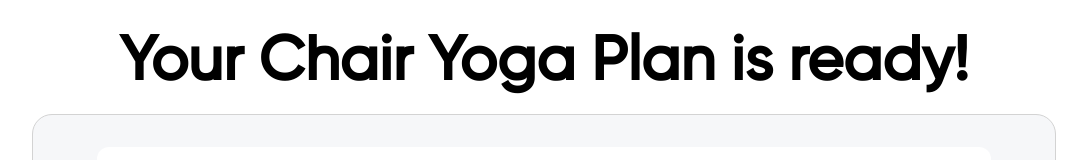
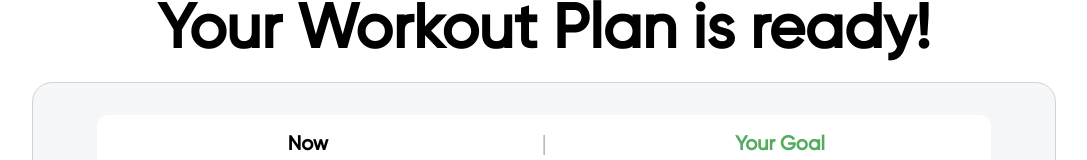
Before and after one commit to AVEG-DHH/FormQuestionAVE, a React (Vite) app: page /goal in a window 1280 px wide. Shown: the top 160 px of the page, without its empty margins (96-1183 px from the left). Built offline with nearby package versions, Linux system fonts and the light colour scheme.

Commit message:
update height for shopify

```diff
--- a/src/pages/goal/index.jsx
+++ b/src/pages/goal/index.jsx
@@ -1,10 +1,37 @@
-import { useState, useEffect } from 'react';
+import { useState, useEffect, useRef } from 'react';
 import { FaChevronRight } from 'react-icons/fa';
+import { Divider } from '@mui/material';
 import './style.scss';
-import { Divider } from '@mui/material';
 
 const Goal = () => {
     const [visibleCount, setVisibleCount] = useState(0);
+    const bodyRef = useRef(null); // Ref cho body
+    const bodyHeightRef = useRef(0); // Ref lưu chiều cao trước đó
+
+    useEffect(() => {
+        const updateBodyHeight = () => {
+            if (bodyRef.current) {
+                const newHeight = bodyRef.current.offsetHeight;
+
+                // Chỉ cập nhật ref nếu chiều cao thực sự thay đổi
+                if (newHeight !== bodyHeightRef.current) {
+                    bodyHeightRef.current = newHeight; // Lưu chiều cao mới vào ref
+                }
+                console.log('Body height updated:', newHeight);
+                window.parent.postMessage({ bodyHeight: newHeight }, '*');
+            }
+        };
+
+        // Gọi hàm để cập nhật chiều cao ban đầu
+        updateBodyHeight();
+
+        // Lắng nghe sự kiện resize
+        window.addEventListener('resize', updateBodyHeight);
+
+        return () => {
+            window.removeEventListener('resize', updateBodyHeight);
+        };
+    }, []);
 
     useEffect(() => {
         const interval = setInterval(() => {
@@ -14,10 +41,11 @@ const Goal = () => {
         return () => clearInterval(interval);
     }, []);
 
+    console.log('Body height:', bodyHeightRef.current);
     return (
         <>
-            <div className="block-goal">
-                <h1>Your Chair Yoga Plan is ready!</h1>
+            <div className="block-goal" ref={bodyRef}>
+                <h1>Your Workout Plan is ready!</h1>
                 <div className="block-goal-container">
                     <div className="block-goal-container__header">
                         <div className="block-goal-container__header-title">Now</div>
--- a/src/pages/goal/style.scss
+++ b/src/pages/goal/style.scss
@@ -1,7 +1,7 @@
 @use '../../untils.scss' as *;
 
 .block-goal {
-    margin: 2rem 24rem;
+    margin: 0 24rem;
     display: flex;
     flex-direction: column;
     row-gap: 20px;
@@ -136,7 +136,7 @@
 
 @media (max-width: 1440px) {
     .block-goal {
-        margin: 2rem 8rem;
+        margin: 0 8rem;
     }
 }
 
@@ -155,7 +155,7 @@
 
 @media (max-width: 836px) {
     .block-goal {
-        margin: 2rem 2rem;
+        margin: 0 2rem;
     }
 }
 
```
